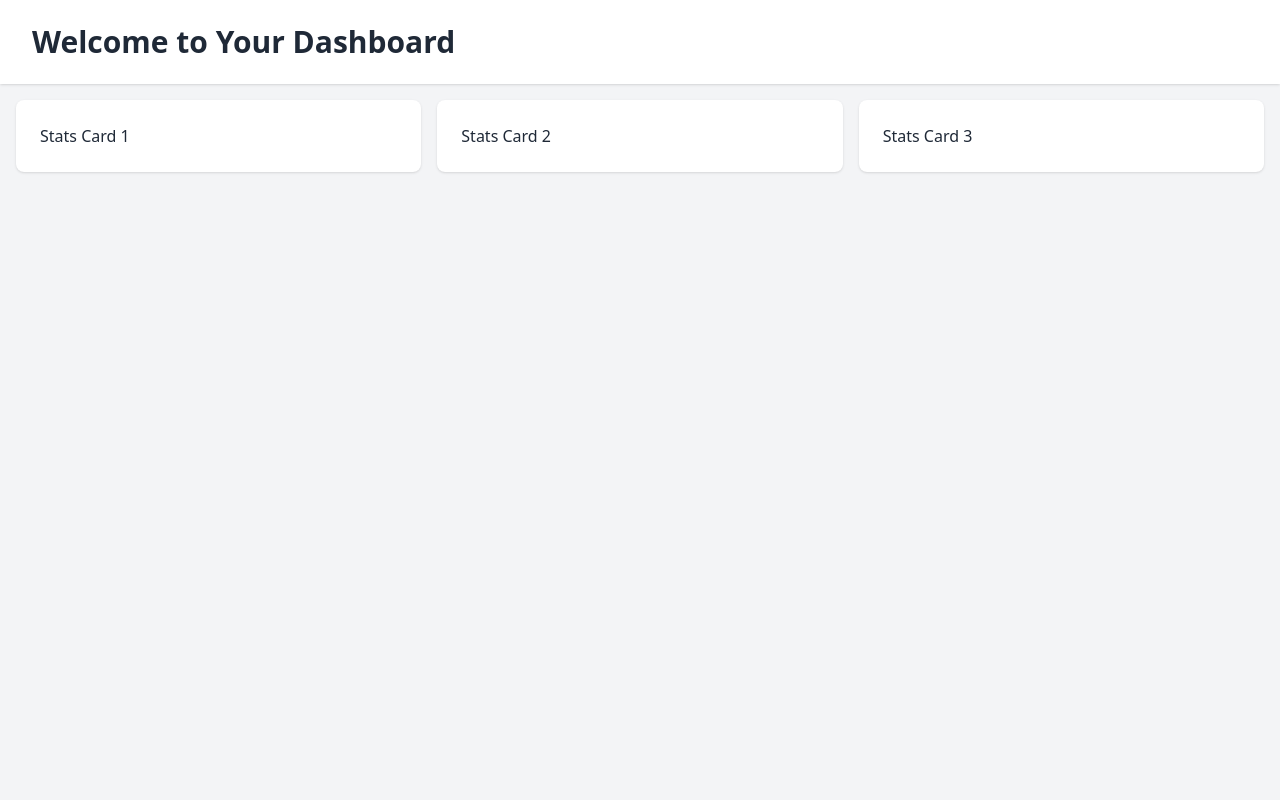
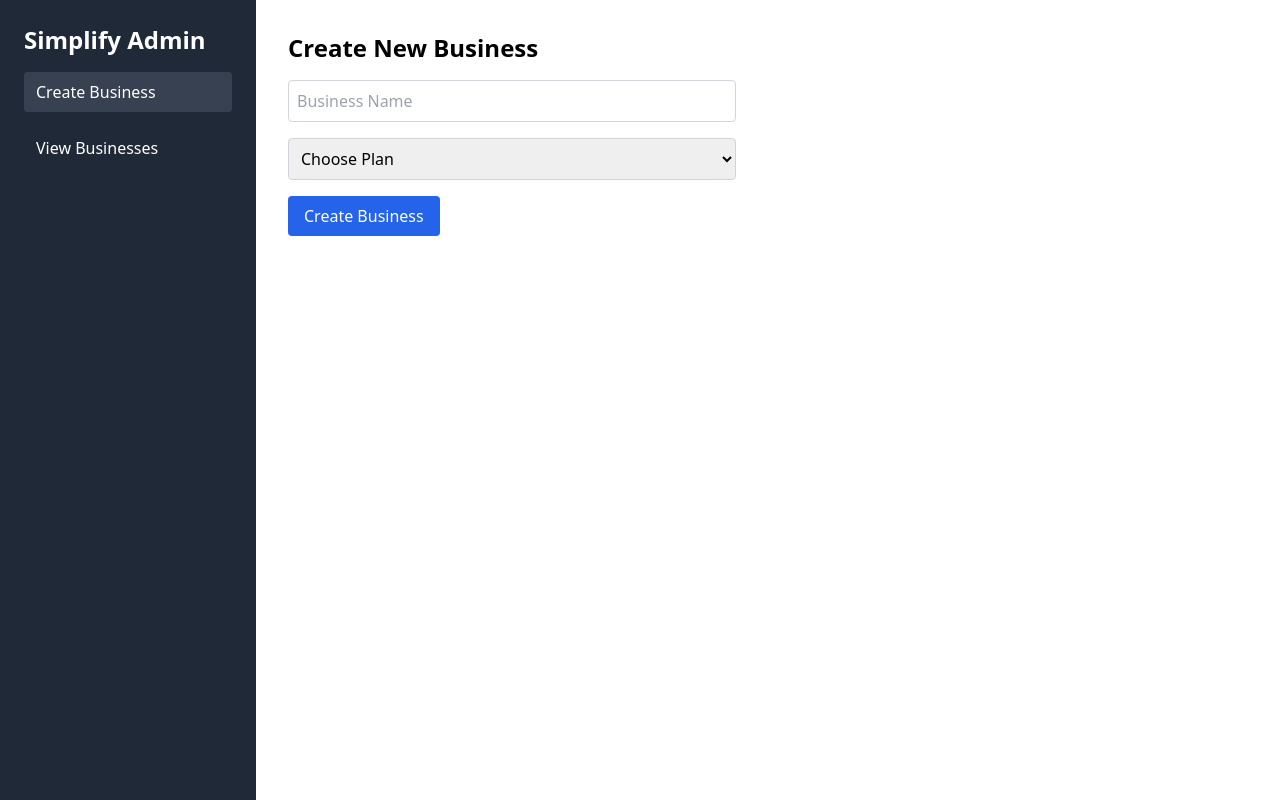
Before and after one commit to Bojo12344/simplify-dashboard, a React (Vite) app: page / in a window 1280 px wide. Built offline with nearby package versions, Linux system fonts and the light colour scheme.

Commit message:
Update App.jsx

```diff
--- a/src/App.jsx
+++ b/src/App.jsx
@@ -1,20 +1,74 @@
-import React from "react";
+import { useState } from 'react'
 
-export default function App() {
+function App() {
+  const [activeTab, setActiveTab] = useState('create')
+
   return (
-    <div className="min-h-screen bg-gray-100 text-gray-800">
-      <header className="bg-white shadow">
-        <div className="max-w-7xl mx-auto py-6 px-4 sm:px-6 lg:px-8">
-          <h1 className="text-3xl font-bold">Welcome to Your Dashboard</h1>
-        </div>
-      </header>
-      <main className="p-4">
-        <div className="grid grid-cols-1 md:grid-cols-3 gap-4">
-          <div className="bg-white p-6 rounded-lg shadow">Stats Card 1</div>
-          <div className="bg-white p-6 rounded-lg shadow">Stats Card 2</div>
-          <div className="bg-white p-6 rounded-lg shadow">Stats Card 3</div>
-        </div>
-      </main>
+    <div className="min-h-screen flex">
+      {/* Sidebar */}
+      <div className="w-64 bg-gray-800 text-white p-6 space-y-4">
+        <h1 className="text-2xl font-bold">Simplify Admin</h1>
+        <button
+          onClick={() => setActiveTab('create')}
+          className={`block w-full text-left py-2 px-3 rounded hover:bg-gray-700 ${
+            activeTab === 'create' && 'bg-gray-700'
+          }`}
+        >
+          Create Business
+        </button>
+        <button
+          onClick={() => setActiveTab('view')}
+          className={`block w-full text-left py-2 px-3 rounded hover:bg-gray-700 ${
+            activeTab === 'view' && 'bg-gray-700'
+          }`}
+        >
+          View Businesses
+        </button>
+      </div>
+
+      {/* Main Content */}
+      <div className="flex-1 p-8">
+        {activeTab === 'create' && (
+          <div>
+            <h2 className="text-2xl font-bold mb-4">Create New Business</h2>
+            <form className="space-y-4 max-w-md">
+              <input
+                type="text"
+                placeholder="Business Name"
+                className="w-full p-2 border border-gray-300 rounded"
+              />
+              <select className="w-full p-2 border border-gray-300 rounded">
+                <option value="">Choose Plan</option>
+                <option value="starter">Starter</option>
+                <option value="premium">Premium</option>
+                <option value="elite">Elite</option>
+              </select>
+              <button className="bg-blue-600 text-white px-4 py-2 rounded hover:bg-blue-700">
+                Create Business
+              </button>
+            </form>
+          </div>
+        )}
+
+        {activeTab === 'view' && (
+          <div>
+            <h2 className="text-2xl font-bold mb-4">All Businesses</h2>
+            <ul className="space-y-3">
+              <li className="p-4 bg-white border rounded shadow">
+                💼 The Barber Lab – Starter
+              </li>
+              <li className="p-4 bg-white border rounded shadow">
+                🦷 Smile Bright Dental – Premium
+              </li>
+              <li className="p-4 bg-white border rounded shadow">
+                🚗 Fast Lane Auto – Elite
+              </li>
+            </ul>
+          </div>
+        )}
+      </div>
     </div>
-  );
+  )
 }
+
+export default App
```
